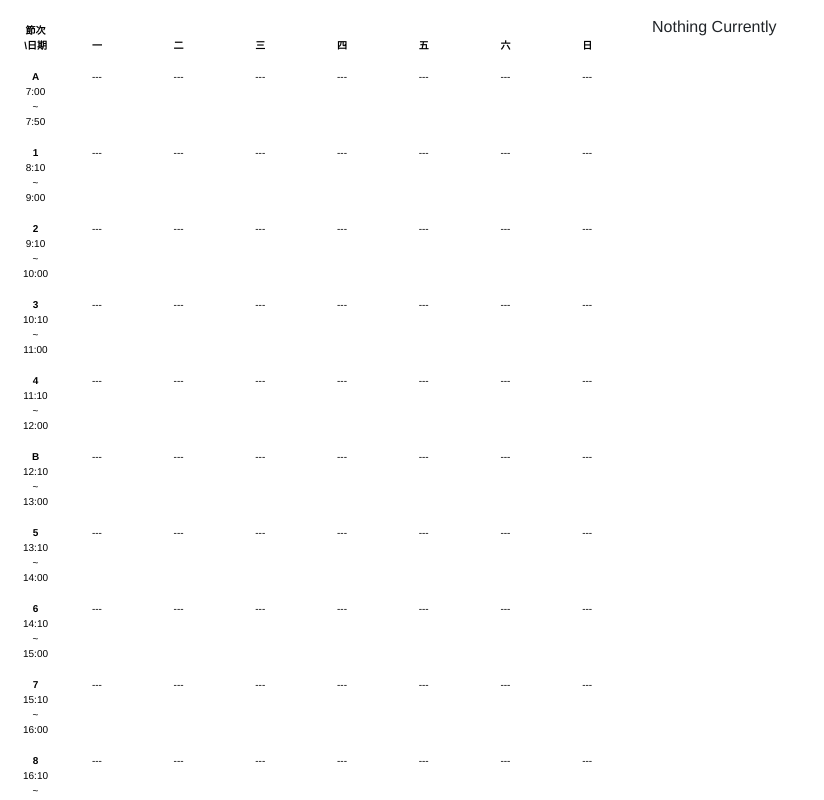
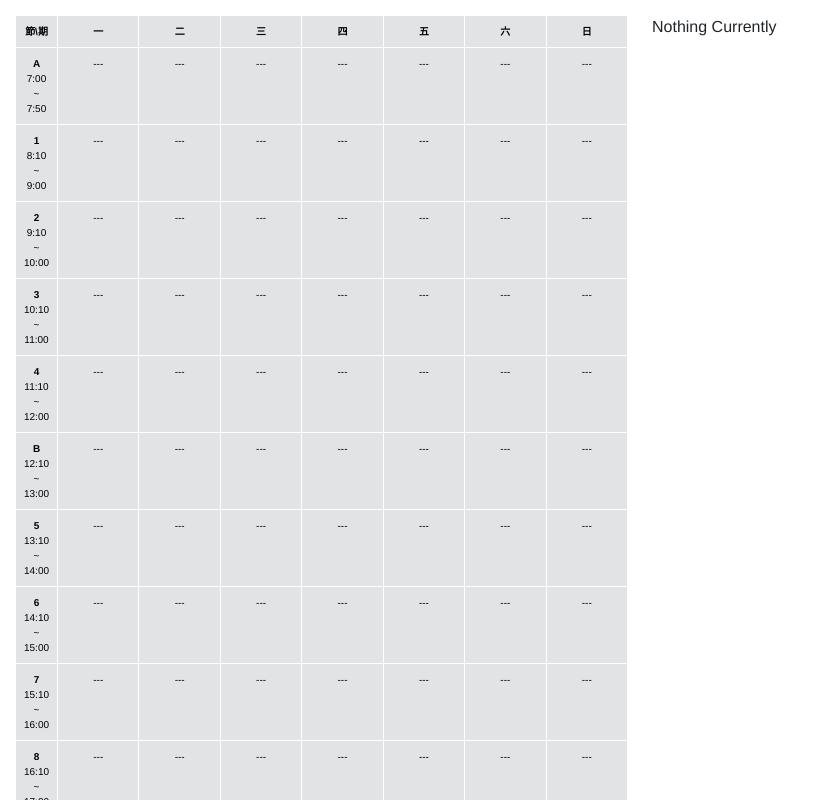
Before and after one commit to whats2000/CourseSelectorHelperVue, a Vue app in the folder app/: page / in a window 1280 px wide. Shown: the top 800 px of the page, without its empty margins (0-824 px from the left). Built offline with nearby package versions, Linux system fonts and the light colour scheme.

Commit message:
Update ScheduleTable.vue

```diff
--- a/app/src/components/ScheduleTable.vue
+++ b/app/src/components/ScheduleTable.vue
@@ -1,9 +1,9 @@
 <template>
   <div class="schedule-table">
-    <table class="table table-borderless">
+    <table class="table table-bordered  border-white border-5 rounded-5 table-secondary">
       <thead>
       <tr>
-        <th>節次\日期</th>
+        <th>節\期</th>
         <th>一</th>
         <th>二</th>
         <th>三</th>
```
